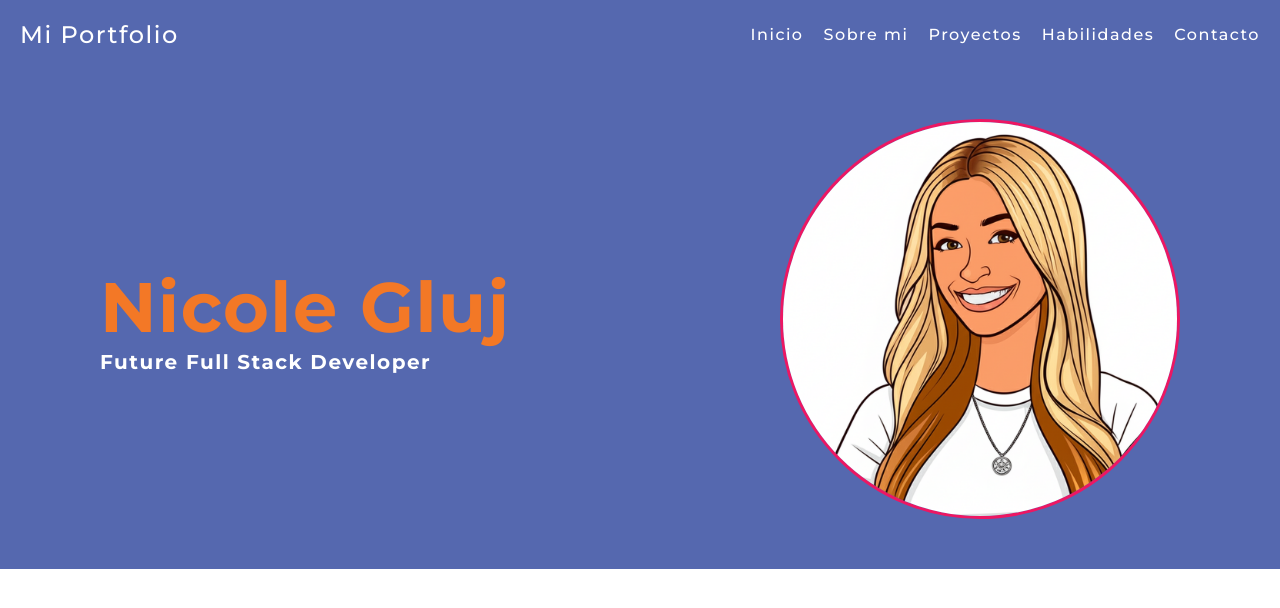
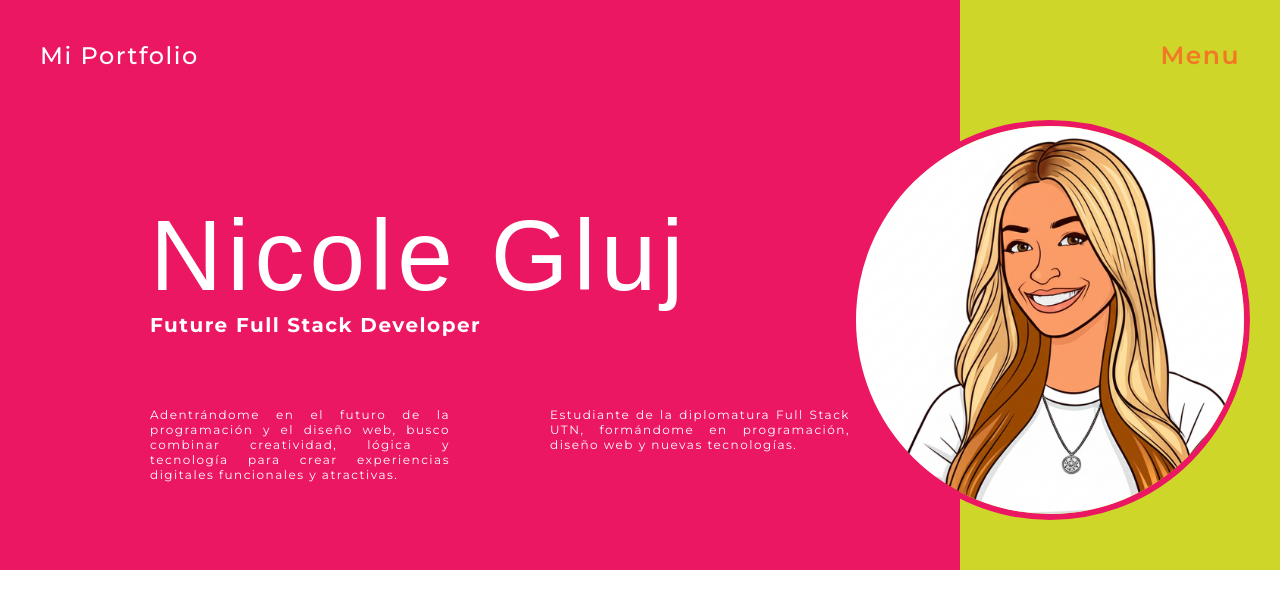
Before and after one commit to NicoleGluj/tp-portfolio, a plain HTML site: page index.html in a window 1280 px wide. Drawn offline with Linux system fonts and the light colour scheme; a web font is replaced by a local one.

Commit message:
fix: style header add:menu

```diff
--- a/index.html
+++ b/index.html
@@ -11,6 +11,9 @@
   <link
     href="https://fonts.googleapis.com/css2?family=Montserrat:ital,wght@0,100..900;1,100..900&family=Nunito:ital,wght@0,200..1000;1,200..1000&display=swap"
     rel="stylesheet">
+  <link rel="preconnect" href="https://fonts.googleapis.com">
+  <link rel="preconnect" href="https://fonts.gstatic.com" crossorigin>
+  <link href="https://fonts.googleapis.com/css2?family=Rum+Raisin&display=swap" rel="stylesheet">
 </head>
 
 <body>
@@ -18,6 +21,7 @@
     <section class="header-content">
       <h2>Mi Portfolio</h2>
       <div class="header-navegacion">
+        <button class="header-button"> Menu</button>
         <nav class="menu-navegacion">
           <ul class="lista-navegacion">
             <li>Inicio</li>
@@ -35,8 +39,13 @@
       <div class="inicio-name">
         <h1>Nicole Gluj</h1>
         <h2>Future Full Stack Developer</h2>
+        <div class="inicio-text">
+          <p>Adentrándome en el futuro de la programación y el diseño web, busco combinar creatividad, lógica y
+            tecnología para crear experiencias digitales funcionales y atractivas.</p>
+          <p>Estudiante de la diplomatura Full Stack UTN, formándome en programación, diseño web y nuevas tecnologías.
+          </p>
+        </div>
       </div>
-      <div class="inicio-line"></div>
       <img src="assets/imagen-personal.png" alt="Imagen ilustracion Nicole Gluj">
     </section>
 
--- a/styles/styles.css
+++ b/styles/styles.css
@@ -7,11 +7,11 @@
 }
 
 header {
-  background-color: #5568af;
+  background: linear-gradient(to right, #ec1763 75%, #cdd629 35%);
 }
 
 .header-content {
-  padding: 20px;
+  padding: 40px;
   display: flex;
   justify-content: space-between;
   align-items: end;
@@ -22,28 +22,52 @@ header h2 {
   font-weight: 500;
 }
 
-.lista-navegacion {
-  display: flex;
-  justify-content: space-between;
-  align-items: end;
-  list-style-type: none;
-  margin-bottom: 5px;
-  font-weight: 500;
-  gap: 20px;
+.header-button {
+  background: none;
+  border: none;
+  font-weight: 600;
+  color: #f37826;
+  font-size: 25px;
 }
 
+.lista-navegacion {
+  visibility: hidden;
+  display: none;
+  position: absolute;
+  right: 20px;
+  z-index: 1;
+  transition: width 5s, height 2s, transform 2s;
+  background-color: white;
+  color: #ec1763;
+  padding: 70px;
+  line-height: 40px;
+  list-style-type: none;
+  font-weight: 600;
+}
+
+.header-navegacion:hover .lista-navegacion {
+  visibility: visible;
+  display: block;
+}
+
+
 .inicio {
-  background-color: #5568af;
-  height: 500px;
+  background: linear-gradient(to right, #ec1763 75%, #cdd629 35%);
   display: flex;
   justify-content: space-between;
   align-items: center;
+  padding: 50px;
 }
 
+
 .inicio-name h1 {
-  color: #f37826;
+  color: white;
   margin-left: 100px;
-  font-size: 70px;
+  font-size: 100px;
+  font-family: "Rum Raisin", sans-serif;
+  font-weight: 400;
+  font-style: normal;
+  letter-spacing: 5px;
 }
 
 .inicio-name h2 {
@@ -58,8 +82,20 @@ header h2 {
   height: 400px;
   align-items: end;
   border-radius: 50%;
-  margin-right: 100px;
+  margin-right: 240px;
   border-style: solid;
+  border-width: 6px;
   border-color: #ec1763;
+  margin-top: -40px;
+}
 
+.inicio-text {
+  color: white;
+  font-size: 12px;
+  display: grid;
+  grid-template-columns: repeat(2, 300px);
+  margin-left: 100px;
+  margin-top: 70px;
+  gap: 100px;
+  text-align: justify;
 }
```
Also changed, not shown: assets/flecha_transparente.png (added), assets/menu.png (added).
